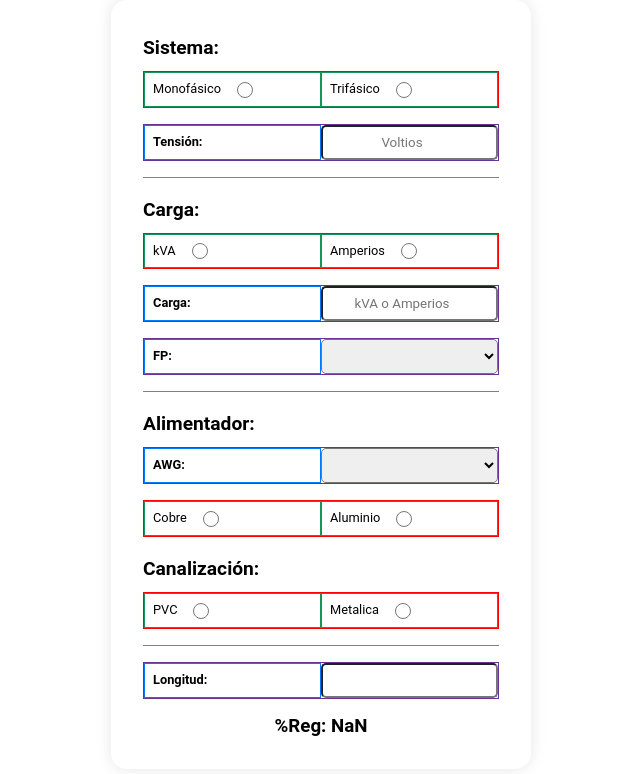
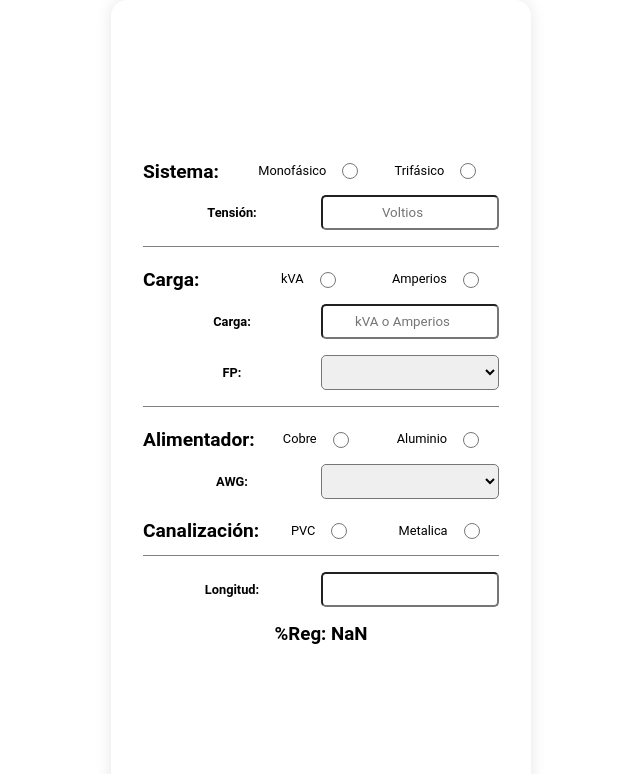
Before and after one commit to cmarioep/ROD-QuickCalc, a React (Vite) app: page / in a window 1280 px wide. Shown: the top 774 px of the page, without its empty margins (319-959 px from the left). Built offline with nearby package versions, Linux system fonts and the light colour scheme.

Commit message:
Refactor: sytle for voltageDrop component

```diff
--- a/src/components/VoltageDrop.jsx
+++ b/src/components/VoltageDrop.jsx
@@ -24,6 +24,7 @@ export const VoltageDrop = () => {
 
             <div className="formulario__container">
 
+                <div className='system-options'>
                     <p>Sistema:</p>
                     <div className='radio-input'>
                         <label htmlFor="type">Monofásico
@@ -45,6 +46,7 @@ export const VoltageDrop = () => {
                             />
                         </label>
                     </div>
+                </div>
 
                 <div className="label-input">
                     <label htmlFor="voltage">Tensión:</label>
@@ -62,8 +64,9 @@ export const VoltageDrop = () => {
             </div>
 
             <div className="formulario__container">
+
+                <div className="system-options">
                     <p>Carga:</p>
-
                     <div className="radio-input">
                         <label htmlFor="type">kVA
                             <input
@@ -83,6 +86,7 @@ export const VoltageDrop = () => {
                                 onChange={onInputChange}
                             />
                         </label>
+                    </div>
                 </div>
 
                 <div className="label-input">
@@ -113,22 +117,9 @@ export const VoltageDrop = () => {
 
 
             <div className="formulario__container">
+
+                <div className="system-options">
                     <p>Alimentador:</p>
-
-                <div className="label-input">
-                    <label htmlFor="awg">AWG:</label>
-                    <select id="awg" name="awg" onChange={onInputChange}>
-                        <option value=""></option>
-                        <option value="2">2</option>
-                        <option value="4">4</option>
-                        <option value="6">6</option>
-                        <option value="8">8</option>
-                        <option value="10">10</option>
-                        <option value="12">12</option>
-                        <option value="14">14</option>
-                    </select>
-                </div>
-
                     <div className="radio-input">
                         <label htmlFor="material">Cobre
                             <input
@@ -149,7 +140,23 @@ export const VoltageDrop = () => {
                             />
                         </label>
                     </div>
+                </div>
 
+                <div className="label-input">
+                    <label htmlFor="awg">AWG:</label>
+                    <select id="awg" name="awg" onChange={onInputChange}>
+                        <option value=""></option>
+                        <option value="2">2</option>
+                        <option value="4">4</option>
+                        <option value="6">6</option>
+                        <option value="8">8</option>
+                        <option value="10">10</option>
+                        <option value="12">12</option>
+                        <option value="14">14</option>
+                    </select>
+                </div>
+
+                <div className="system-options">
                     <p>Canalización:</p>
                     <div className='radio-input'>
                         <label htmlFor="conduit">PVC
@@ -161,7 +168,6 @@ export const VoltageDrop = () => {
                                 onChange={onInputChange}
                             />
                         </label>
-
                         <label htmlFor="conduit">Metalica
                             <input
                                 type="radio"
@@ -171,6 +177,7 @@ export const VoltageDrop = () => {
                                 onChange={onInputChange}
                             />
                         </label>
+                    </div>
                 </div>
 
             </div>
--- a/src/styles/components/VoltageDrop.scss
+++ b/src/styles/components/VoltageDrop.scss
@@ -5,6 +5,7 @@ $radio-checked-color: #007bff;
 .formulario {
     width: 95%;
     max-width: 420px;
+    height: 100vh;
     display: flex;
     flex-direction: column;
     align-items: center;
@@ -16,42 +17,33 @@ $radio-checked-color: #007bff;
     background-color: #FFFFFF;
 
     &__container {
+        width: 100%;
+        margin-bottom: 1rem;
         border-bottom: 1px solid grey;
 
         p {
+            width: 40%;
             font-size: 1.2rem;
             font-weight: bold;
-            margin-bottom: 0.5rem;
         }
     }
 }
 
-p {
-    width: 100%;
-    padding: 0.25rem;
-    padding-left: 0;
-    font-size: 0.9rem;
-    text-align: left;
-    font-weight: bold;
+.system-options {
+    display: flex;
+    align-items: center;
+    margin-bottom: 0.5rem;
 }
-
-div {
-    width: 100%;
-    margin-bottom: 1rem;
-}
-
 
 .radio-input {
     display: flex;
     width: 100%;
-    border: 1px solid red;
 
     label {
         width: 50%;
         padding: 0.5rem;
-
         font-size: 0.8rem;
-        border: 1px solid #17945a;
+        text-align: center;
     }
 
     input[type="radio"] {
@@ -60,24 +52,23 @@ div {
         cursor: pointer;
         width: 1.2em;
         height: 1.2em;
-        border: 2px solid $radio-border-color;
         border-radius: 50%;
-        background-color: $radio-background-color;
     }
 }
 
 .label-input {
     display: flex;
+    align-items: center;
     width: 100%;
-    border: 1px solid rebeccapurple;
+    margin-bottom: 1rem;
 
     label {
         width: 50%;
         padding: 0.5rem;
 
+        text-align: center;
         font-size: 0.8rem;
         font-weight: bold;
-        border: 1px solid #007bff;
     }
 
     input[type="number"] {
```
Lines whose indentation alone changed are shown as unchanged.
